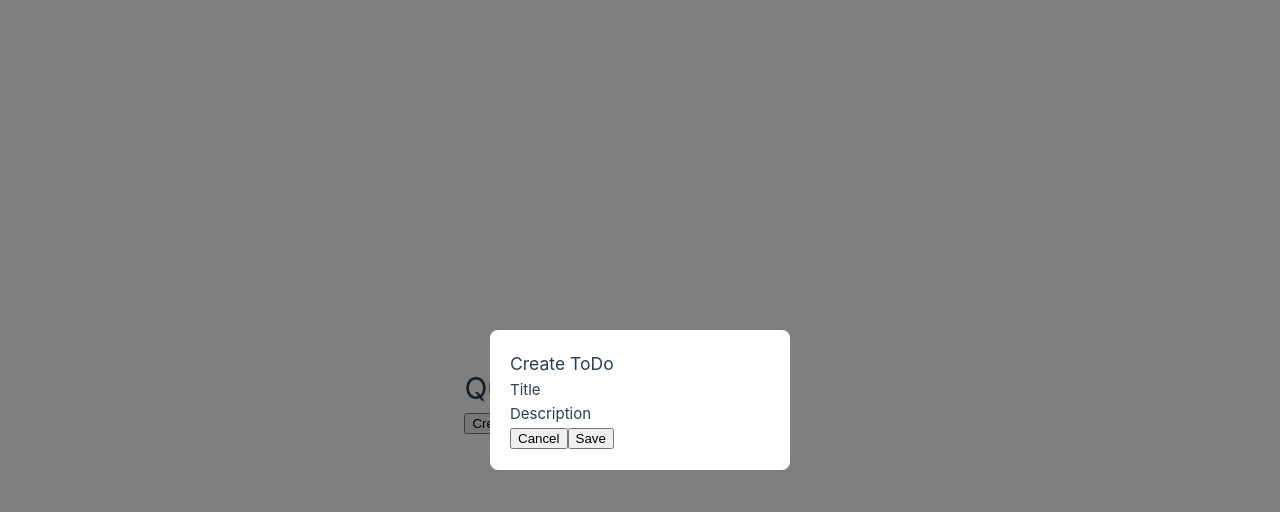
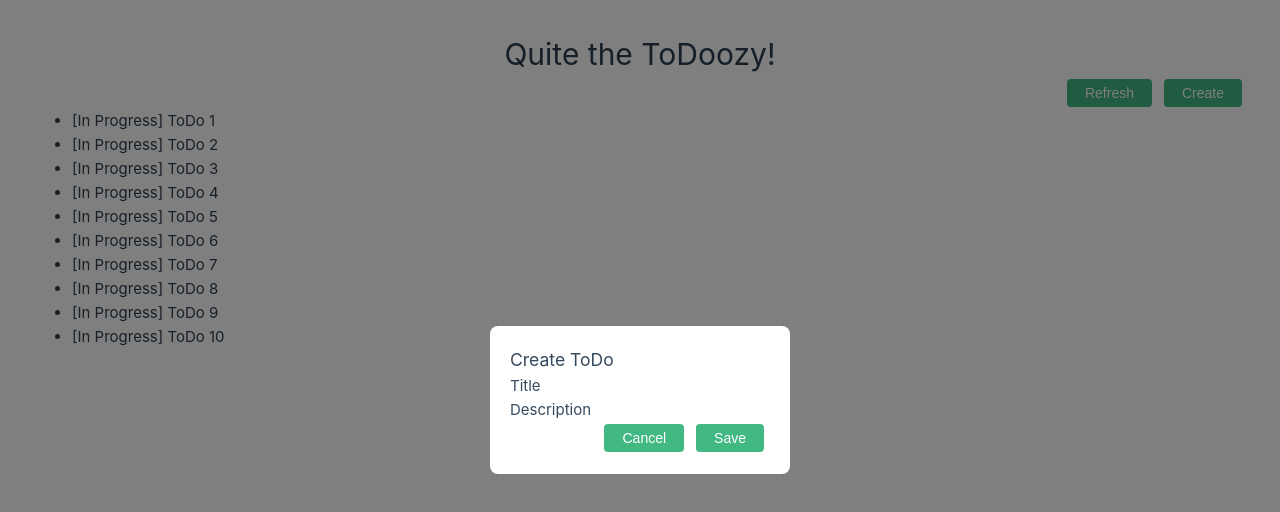
Before and after one commit to emerycomstock/QuiteTheToDoozy, a Vue app in the folder ToDoozy.UI/: page / in a window 1280 px wide. Both pictures are taken after a click on the button "Create". Shown: the top 512 px of the page. Built offline with nearby package versions, Linux system fonts and the light colour scheme; the HTML template or start-up script is replaced by a standard one.

Commit message:
[feat] Basic styling, button type, and list view
Populated content and styling for basic styling,
buttons, and a list view.

```diff
--- a/ToDoozy.UI/src/App.vue
+++ b/ToDoozy.UI/src/App.vue
@@ -1,5 +1,13 @@
 <script setup lang="ts">
+import { ref } from 'vue'
 import ToDoList from './components/ToDoList.vue'
+
+const isAuthModalOpen = ref(false)
+
+const openAuthModal = () => {
+
+}
+
 </script>
 
 <template>
@@ -17,22 +25,19 @@ import ToDoList from './components/ToDoList.vue'
 <style scoped>
 header {
   line-height: 1.5;
+  display: flex;
+  justify-content: center;
+  align-items: stretch
 }
 
 main {
-  overflow-y: auto;
+  display: flex;
+  flex: 1;
+  align-items: stretch
 }
 
 .logo {
   display: block;
   margin: 0 auto 2rem;
 }
-
-@media (min-width: 1024px) {
-  header {
-    display: flex;
-    place-items: center;
-    padding-right: calc(var(--section-gap) / 2);
-  }
-}
 </style>
--- a/ToDoozy.UI/src/assets/main.css
+++ b/ToDoozy.UI/src/assets/main.css
@@ -23,13 +23,12 @@ a,
 
 @media (min-width: 1024px) {
   body {
-    display: flex;
-    place-items: center;
+    height: 100%;
   }
 
   #app {
-    display: grid;
-    grid-template-columns: 1fr;
-    padding: 0 2rem;
+    display: flex;
+    flex-direction: column;
+    align-items: stretch;
   }
 }
--- /dev/null
+++ b/ToDoozy.UI/src/components/BaseButton.vue
@@ -0,0 +1,30 @@
+<template>
+  <button class="base-button">
+    <slot></slot>
+  </button>
+</template>
+
+<style scoped>
+.base-button {
+  background-color: #42b883; /* Vue Green */
+  color: #ffffff;
+  padding: 6px 18px;
+  margin: 2px 6px;
+  border: none;
+  border-radius: 4px;
+  font-size: 14px;
+  cursor: pointer;
+  transition: background 0.2s ease;
+}
+
+/* Hover style */
+.base-button:hover {
+  background-color: #35495e; /* Vue Dark Gray */
+}
+
+/* Disabled style */
+.base-button:disabled {
+  background-color: #cccccc;
+  cursor: not-allowed;
+}
+</style>
--- a/ToDoozy.UI/src/components/CreateModal.vue
+++ b/ToDoozy.UI/src/components/CreateModal.vue
@@ -1,7 +1,9 @@
 <script setup lang="ts">
+import BaseButton from './BaseButton.vue'
+
 // Visibility control
 const isOpen = defineModel<boolean>('isOpen', { default: false })
-const createFailed = defineModel<boolean>('createFailed', {default: false})
+const createFailed = defineModel<boolean>('createFailed', { default: false })
 
 // Parameters
 // interface ModalProps { }
@@ -15,32 +17,37 @@ const emit = defineEmits<{
 const handleConfirm = () => {
   // TODO: Try create, if success, emit success, else show failure message
 
-  const success = true;
+  const success = false;
   if (success) {
     emit('createSuccess')
+    createFailed.value = false
     isOpen.value = false
   }
   else {
     createFailed.value = true;
   }
 }
+
+const handleCancel = () => {
+  createFailed.value = false;
+  isOpen.value = false;
+}
 </script>
 
 <template>
   <Teleport to="body">
-    <div v-if="isOpen" class="modal-backdrop" @click="isOpen = false">
+    <div v-if="isOpen" class="modal-backdrop" @click="handleCancel()">
       <div class="modal-content" @click.stop>
-        <div v-if="createFailed">
+        <h3 class="dark-text">Create ToDo</h3>
+        <div v-if="createFailed" class="error-box">
           <p>Failed to create record</p>
         </div>
-
-        <h3>Create ToDo</h3>
-        <p>Title</p>
-        <p>Description</p>
+        <p class="dark-text">Title</p>
+        <p class="dark-text">Description</p>
 
         <div class="modal-actions">
-          <button @click="isOpen = false">Cancel</button>
-          <button @click="handleConfirm">Save</button>
+          <BaseButton @click="handleCancel()">Cancel</BaseButton>
+          <BaseButton @click="handleConfirm()">Save</BaseButton>
         </div>
       </div>
     </div>
@@ -54,7 +61,26 @@ const handleConfirm = () => {
   background: rgba(0, 0, 0, 0.5);
   display: flex; justify-content: center; align-items: center;
 }
+
 .modal-content {
   background: white; padding: 20px; border-radius: 8px; min-width: 300px;
 }
+
+.modal-actions {
+  display: flex;
+  justify-content: flex-end;
+}
+
+.dark-text {
+  color: #35495e;
+}
+
+.error-box {
+  background-color: #ff6b6b;
+  color: #920000;
+  padding: 6px 18px;
+  margin: 2px 6px;
+  border: none;
+  border-radius: 4px;
+}
 </style>
--- a/ToDoozy.UI/src/components/ToDoList.vue
+++ b/ToDoozy.UI/src/components/ToDoList.vue
@@ -1,21 +1,32 @@
 <script setup lang="ts">
-import { ref, reactive } from 'vue'
-import BaseModal from './CreateModal.vue'
+import { ref, computed } from 'vue'
+import BaseButton from './BaseButton.vue'
+import CreateModal from './CreateModal.vue'
+
+// Temp items for testing
+const items = ref(Array.from({ length: 50 }, (_, i) => ({ id: i + 1, title: `ToDo ${i + 1}`, status: 'In Progress' })))
+const currentPage = ref(1)
+const itemsPerPage = ref(10)
+
+const totalPages = computed(() => Math.ceil(items.value.length / itemsPerPage.value))
+const paginatedItems = computed(() => {
+  const start = (currentPage.value - 1) * itemsPerPage.value
+  return items.value.slice(start, start + itemsPerPage.value)
+})
+
+function changePage(page: number) {
+  if (page >= 1 && page <= totalPages.value) currentPage.value = page
+}
 
 // Control modal visibility
 const isCreateModalOpen = ref(false)
 const isEditModalOpen = ref(false)
-const isAuthModalOpen = ref(false)
 
+// Modal open functions
 const openCreateModal = () => {
     isCreateModalOpen.value = true
 }
-
 const openEditModal = () => {
-
-}
-
-const openAuthModal = () => {
 
 }
 
@@ -25,12 +36,62 @@ const refresh = () => {
 </script>
 
 <template>
-    <div>
-        <button @click="openCreateModal()">Create</button>
+    <div class="wrapper">
+        <div class="upper-control-row">
+            <BaseButton @click="refresh()">Refresh</BaseButton>
+            <BaseButton @click="openCreateModal()">Create</BaseButton>
+        </div>
+
+        <div class="content-row-container">
+            <ul>
+                <li v-for="item in paginatedItems" :key="item.id">
+                    [{{ item.status }}] {{ item.title }}
+                </li>
+            </ul>
+        </div>
+
+        <div class="lower-control-row">
+            <BaseButton @click="changePage(currentPage - 1)" :disabled="currentPage === 1">Prev</BaseButton>
+            <p class="page-number">{{ currentPage }}</p>
+            <BaseButton @click="changePage(currentPage + 1)" :disabled="currentPage === totalPages">Next</BaseButton>
+        </div>
     </div>
 
-    <BaseModal
+    <CreateModal
       v-model:isOpen="isCreateModalOpen"
       @createSuccess="refresh"
     />
 </template>
+
+<style scoped>
+.wrapper {
+    display: flex;
+    flex-direction: column;
+    flex: 1;
+    justify-content: space-between;
+    align-items: stretch
+}
+
+.upper-control-row {
+    display: flex;
+    justify-content: flex-end;
+}
+
+.content-row-container {
+    display: flex;
+    flex-direction: column;
+    flex: 1;
+    justify-content: space-around;
+}
+
+.lower-control-row {
+    display: flex;
+    justify-content: center
+}
+
+.page-number {
+    padding: 6px 18px;
+    margin: 2px 6px;
+    font-size: 14px;
+}
+</style>
```
